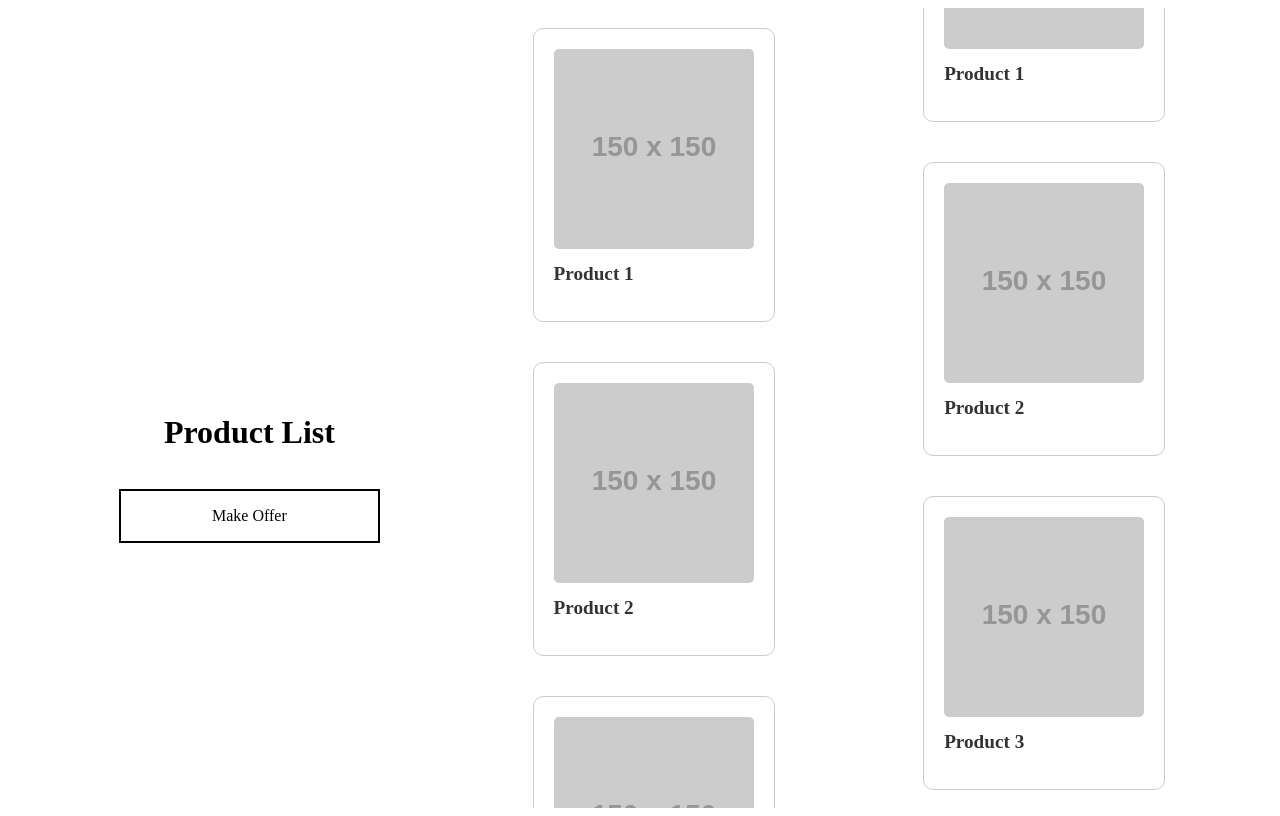
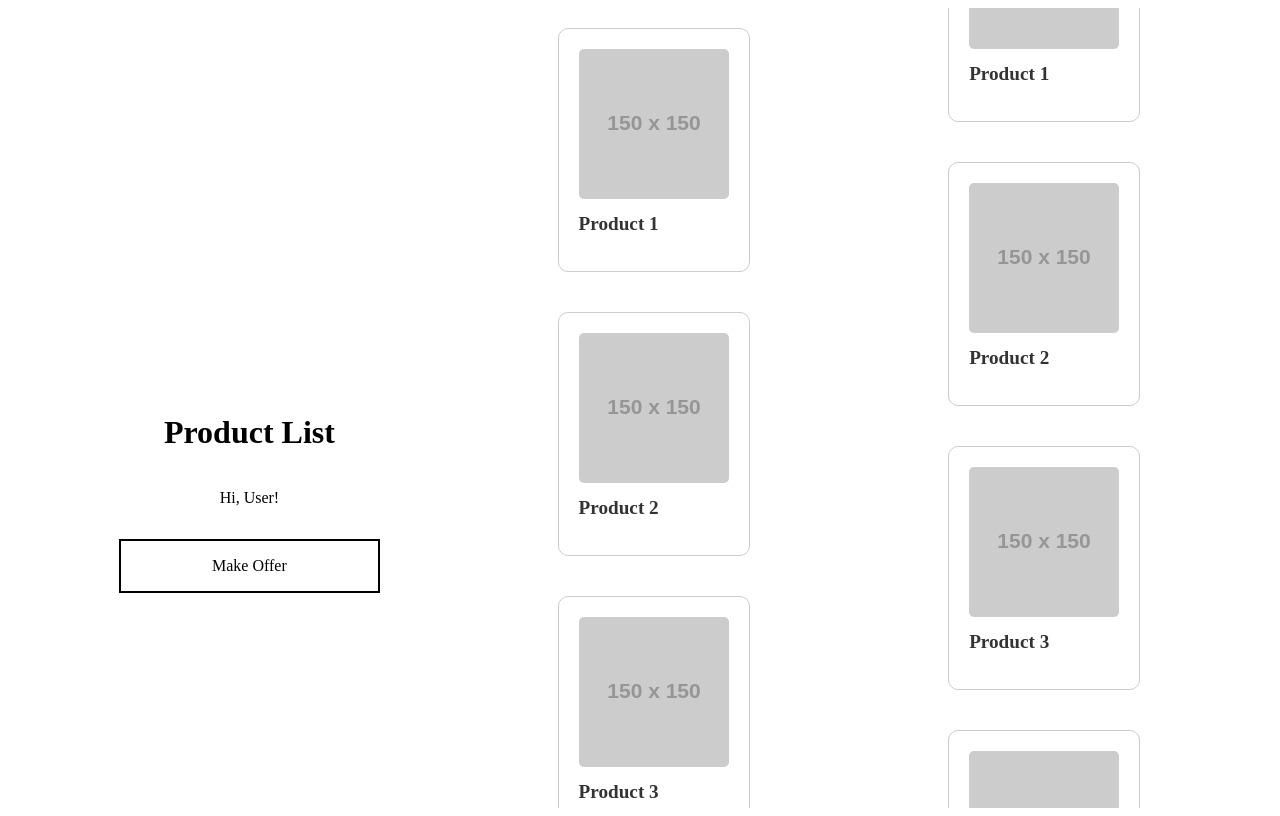
Before and after one commit to 42SeoulHackthon2023GamFour/Hackthon2023GamFour, a React (Create React App) app in the folder frontend/hackerton2023/: page /home in a window 1280 px wide. Built offline with nearby package versions, Linux system fonts and the light colour scheme.

Commit message:
[EDIT] Home에 유저 인사 추가

```diff
--- a/frontend/hackerton2023/src/components/home/home.css
+++ b/frontend/hackerton2023/src/components/home/home.css
@@ -108,8 +108,8 @@
 }
 
 .product-card__image {
-  width: 100%;
-  height: 200px;
+  width: 150px;
+  height: 150px;
   object-fit: cover;
   border-radius: 5px;
 }
--- a/frontend/hackerton2023/src/components/home/page.tsx
+++ b/frontend/hackerton2023/src/components/home/page.tsx
@@ -77,11 +77,14 @@ const productList2: Product[] = [
 
 const Home = () => {
   const [text, setText] = useState("Product List");
+  const [welcome, setWelcome] = useState("Hi, User!");
   const scramblerRef = useRef(new Scrambler());
+  const scramblerRef2 = useRef(new Scrambler());
   useEffect(() => {
     // call scramble function with the text to be scrambled and handler.
     scramblerRef.current.scramble(text, setText);
-    scrollRef.current!.scrollTop = 200;
+    scramblerRef2.current.scramble(welcome, setWelcome);
+    scrollRef.current!.scrollTop = 150;
   }, []);
   const scrollRef = useRef<HTMLDivElement>(null);
   return (
@@ -89,6 +92,7 @@ const Home = () => {
       <div className="header">
         <div className="sub-header">
           <h1>{text}</h1>
+          <p>{welcome}</p>
           <Link to="/write" className="write-button">
             Make Offer
           </Link>
```
